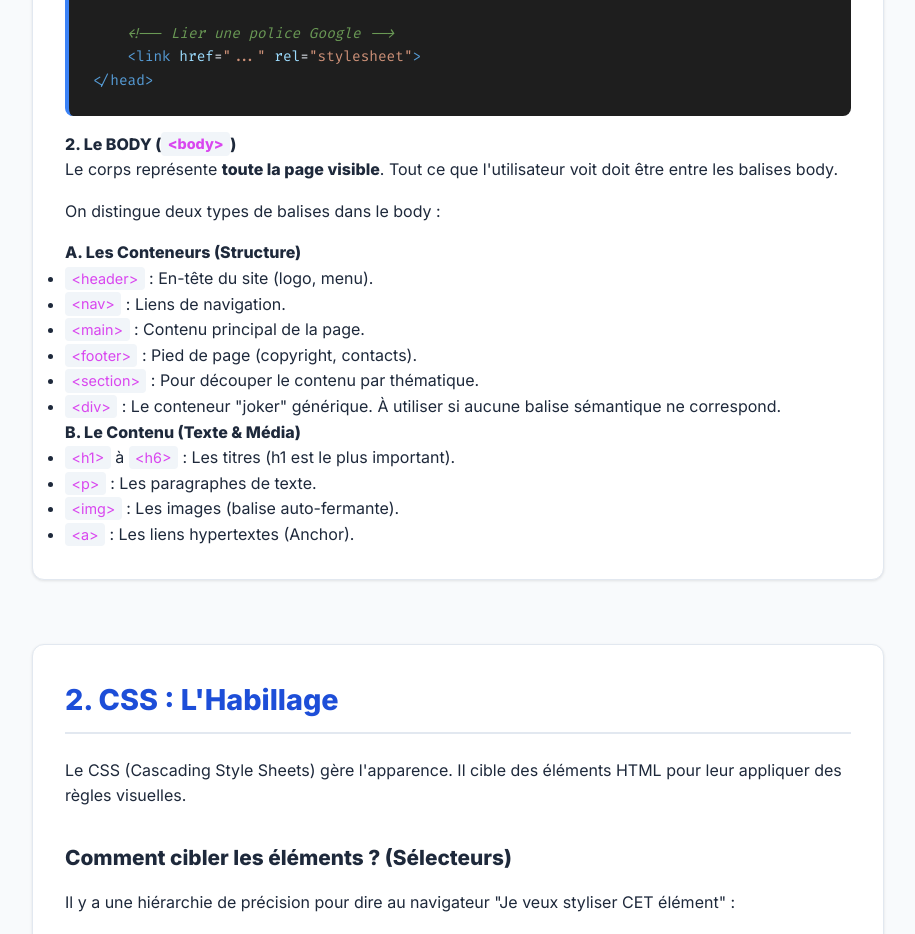
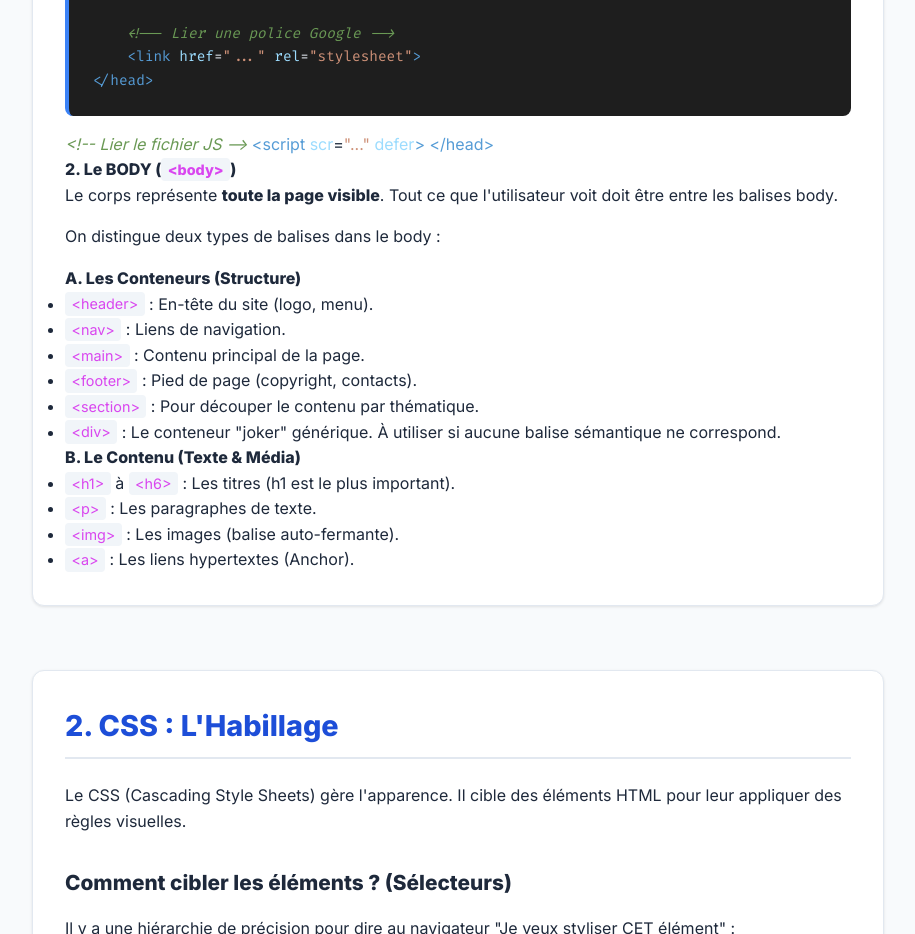
Before and after one commit to MyOrSomeone/Cours, a plain HTML site: page css.html in a window 1280 px wide. Shown: the part 1600-2534 px from the top of the page, without its empty margins (182-1097 px from the left). Drawn offline with Linux system fonts and the light colour scheme.

Commit message:
Update css.html

```diff
--- a/css.html
+++ b/css.html
@@ -300,6 +300,10 @@
     <span class="tag">&lt;link</span> <span class="attr">href</span>=<span class="str">"..."</span> <span class="attr">rel</span>=<span class="str">"stylesheet"</span><span class="tag">&gt;</span>
 <span class="tag">&lt;/head&gt;</span></code></pre>
 
+    <span class="comment">&lt;!-- Lier le fichier JS --&gt;</span>
+    <span class="tag">&lt;script</span> <span class="attr">scr</span>=<span class="str">"..."</span> <span class="attr">defer</span><span class="tag">&gt;</span>
+<span class="tag">&lt;/head&gt;</span></code></pre>
+
             <h4>2. Le BODY (<span class="inline-code">&lt;body&gt;</span>)</h4>
             <p>Le corps représente <strong>toute la page visible</strong>. Tout ce que l'utilisateur voit doit être entre les balises body.</p>
 
@@ -439,4 +443,5 @@
     </footer>
 
 </body>
+
 </html>
```
